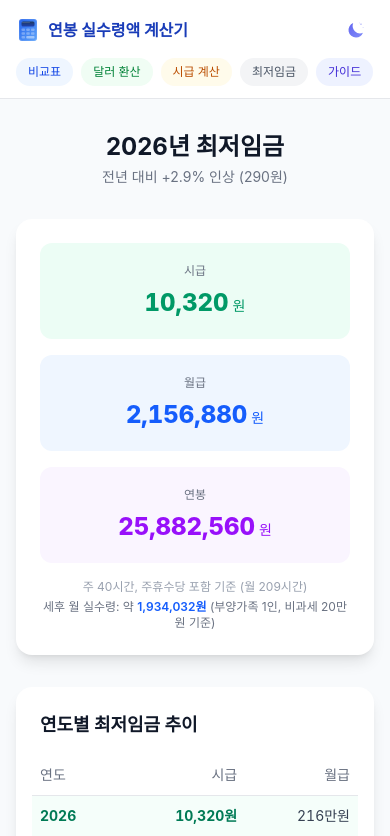
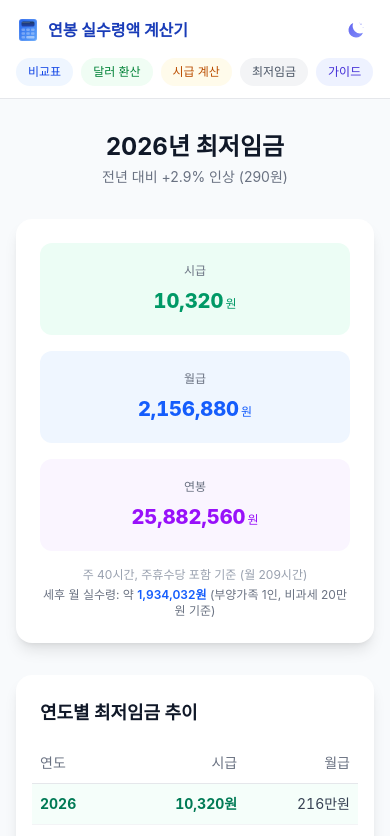
Before and after one commit to thingineeer/salary-calculator, a Next.js app: page /minimum-wage in a window 390 px wide. Shown: the top 836 px of the page. Built offline with nearby package versions, Linux system fonts and the light colour scheme; a web font is replaced by a local one.

Commit message:
fix: 최저임금 히어로 카드 금액+원 줄바꿈 방지
whitespace-nowrap 추가, 폰트 크기 반응형 조정

```diff
--- a/src/app/minimum-wage/page.tsx
+++ b/src/app/minimum-wage/page.tsx
@@ -65,23 +65,23 @@ export default function MinimumWagePage() {
               <div className="grid grid-cols-1 sm:grid-cols-3 gap-4">
                 <div className="text-center p-5 bg-emerald-50 dark:bg-emerald-900/20 rounded-xl">
                   <p className="text-xs text-gray-500 dark:text-gray-400 mb-2">시급</p>
-                  <p className="text-2xl sm:text-3xl font-extrabold text-emerald-600 dark:text-emerald-400 tabular-nums">
+                  <p className="text-xl sm:text-3xl font-extrabold text-emerald-600 dark:text-emerald-400 tabular-nums whitespace-nowrap">
                     {formatNumber(MINIMUM_WAGE_2026)}
-                    <span className="text-sm font-normal ml-1">원</span>
+                    <span className="text-xs sm:text-sm font-normal ml-0.5">원</span>
                   </p>
                 </div>
                 <div className="text-center p-5 bg-blue-50 dark:bg-blue-900/20 rounded-xl">
                   <p className="text-xs text-gray-500 dark:text-gray-400 mb-2">월급</p>
-                  <p className="text-2xl sm:text-3xl font-extrabold text-blue-600 dark:text-blue-400 tabular-nums">
+                  <p className="text-xl sm:text-3xl font-extrabold text-blue-600 dark:text-blue-400 tabular-nums whitespace-nowrap">
                     {formatNumber(MONTHLY_WAGE)}
-                    <span className="text-sm font-normal ml-1">원</span>
+                    <span className="text-xs sm:text-sm font-normal ml-0.5">원</span>
                   </p>
                 </div>
                 <div className="text-center p-5 bg-purple-50 dark:bg-purple-900/20 rounded-xl">
                   <p className="text-xs text-gray-500 dark:text-gray-400 mb-2">연봉</p>
-                  <p className="text-2xl sm:text-3xl font-extrabold text-purple-600 dark:text-purple-400 tabular-nums">
+                  <p className="text-xl sm:text-3xl font-extrabold text-purple-600 dark:text-purple-400 tabular-nums whitespace-nowrap">
                     {formatNumber(ANNUAL_WAGE)}
-                    <span className="text-sm font-normal ml-1">원</span>
+                    <span className="text-xs sm:text-sm font-normal ml-0.5">원</span>
                   </p>
                 </div>
               </div>
```
